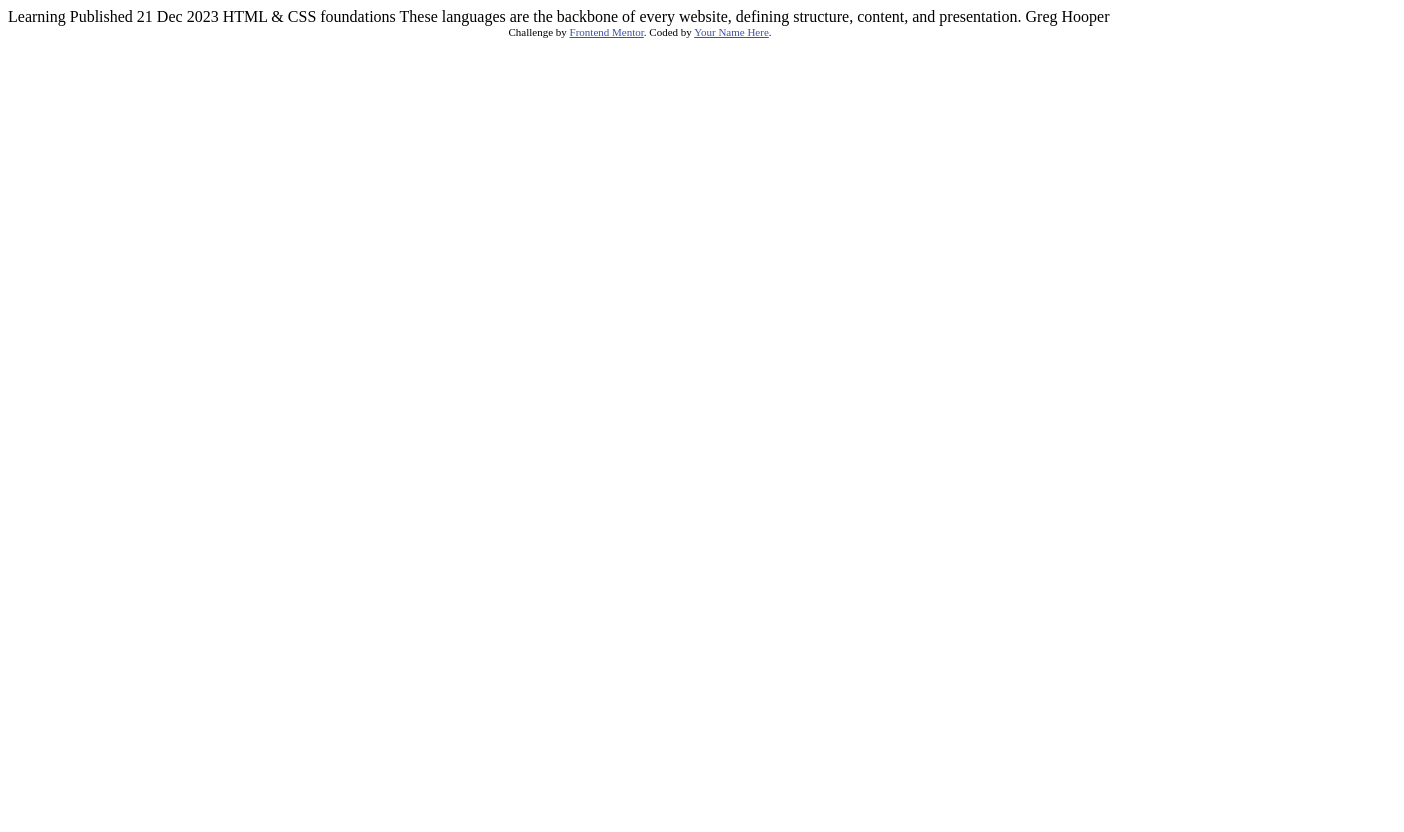
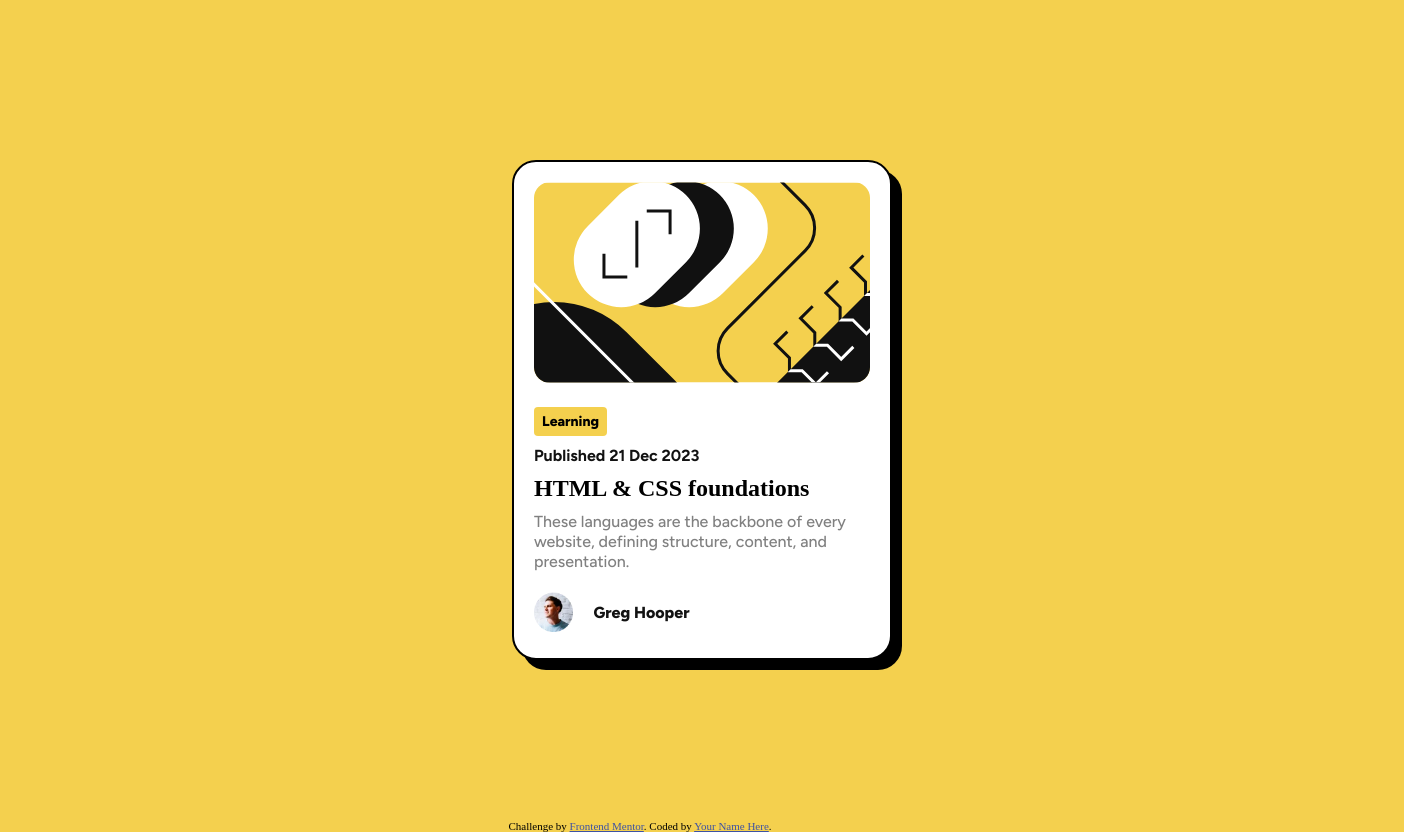
Before and after one commit to Anujkumar6316/Frontend_mentor_challenge, a plain HTML site: page blog-preview-card-main/index.html in a window 1280 px wide. Shown: the whole page, 1404 px wide, since content can reach past the window. Before the commit the page ends 800 px from the top, so only its background shows below. Drawn offline with Linux system fonts and the light colour scheme.

Commit message:
completed the blog preview card

```diff
--- a/blog-preview-card-main/index.html
+++ b/blog-preview-card-main/index.html
@@ -1,34 +1,78 @@
 <!DOCTYPE html>
 <html lang="en">
+
 <head>
   <meta charset="UTF-8">
-  <meta name="viewport" content="width=device-width, initial-scale=1.0"> <!-- displays site properly based on user's device -->
+  <meta name="viewport" content="width=device-width, initial-scale=1.0">
+  <!-- displays site properly based on user's device -->
 
   <link rel="icon" type="image/png" sizes="32x32" href="./assets/images/favicon-32x32.png">
 
   <title>Frontend Mentor | Blog preview card</title>
 
   <!-- Feel free to remove these styles or customise in your own stylesheet 👍 -->
-  <style>
-    .attribution { font-size: 11px; text-align: center; }
-    .attribution a { color: hsl(228, 45%, 44%); }
-  </style>
+  <link rel="stylesheet" href="style.css">
 </head>
+
 <body>
+  <div class="container">
+    <div class="card">
+      <div class="card-img">
+        <svg xmlns="http://www.w3.org/2000/svg" width="336" height="201" fill="none" viewBox="0 0 336 201">
+          <g clip-path="url(#a)">
+            <path fill="#F4D04E" d="M0 .5h336v200H0z" />
+            <rect width="139" height="95" x="87.996" y="77.729" fill="#fff" rx="47.5"
+              transform="rotate(-45 87.996 77.729)" />
+            <rect width="139" height="95" x="54.055" y="77.729" fill="#111" rx="47.5"
+              transform="rotate(-45 54.055 77.729)" />
+            <path fill="#111" d="M234.864 209.036 451.4-7.5l67.175 67.175-216.536 216.536z" />
+            <rect width="139" height="95" x="20.114" y="77.729" fill="#fff" rx="47.5"
+              transform="rotate(-45 20.114 77.729)" />
+            <rect width="204.19" height="270.554" fill="#111" rx="102.095"
+              transform="scale(-1 1) rotate(45 -103.887 14.564)" />
+            <path stroke="#fff" stroke-width="3"
+              d="m6.69-357.5 135.583 135.727c12.481 12.494 12.481 32.737 0 45.231L-45.544 11.475c-12.481 12.494-12.481 32.737 0 45.23L107.088 209.5" />
+            <path stroke="#111" stroke-width="3"
+              d="M69.965 71.719v23.334h23.334M136.079 52.273V28.94h-23.334M102.845 38.838v46.67M210.364-37.5l60.873 60.873c12.497 12.496 12.497 32.758 0 45.254l-77.745 77.746c-12.497 12.496-12.497 32.758 0 45.254l69.872 69.873" />
+            <path stroke="#111" stroke-width="3"
+              d="m253.339 149.574-12.144 12.145 14.256 14.257v12.672h12.673l13.729 13.729 12.145-12.145M278.685 124.228l-12.145 12.145 14.257 14.257v12.673h12.673l13.729 13.729 12.145-12.145M304.031 98.883l-12.145 12.144 14.257 14.257v12.673h12.673l13.729 13.729 12.144-12.145M329.376 73.537l-12.145 12.145 14.257 14.257v12.672h12.673l13.729 13.729 12.145-12.144" />
+            <path stroke="#fff" stroke-width="5"
+              d="m354.722 48.191-12.145 12.145 14.257 14.257v12.673h12.673l13.729 13.729 12.145-12.145" />
+            <mask id="b" width="285" height="285" x="234" y="-8" maskUnits="userSpaceOnUse" style="mask-type:alpha">
+              <path fill="#111" d="M234.864 209.036 451.4-7.5l67.175 67.175-216.536 216.536z" />
+            </mask>
+            <g stroke="#fff" mask="url(#b)">
+              <path stroke-width="3"
+                d="m253.339 149.574-12.144 12.145 14.256 14.257v12.672h12.673l13.729 13.729 12.145-12.145M278.685 124.228l-12.145 12.145 14.257 14.257v12.673h12.673l13.729 13.729 12.145-12.145M304.031 98.883l-12.145 12.144 14.257 14.257v12.673h12.673l13.729 13.729 12.144-12.145M329.376 73.537l-12.145 12.145 14.257 14.257v12.672h12.673l13.729 13.729 12.145-12.145" />
+              <path stroke-width="5"
+                d="m354.722 48.191-12.145 12.145 14.257 14.257v12.673h12.673l13.729 13.729 12.145-12.145" />
+            </g>
+          </g>
+          <defs>
+            <clipPath id="a">
+              <path fill="#fff" d="M0 .5h336v200H0z" />
+            </clipPath>
+          </defs>
+        </svg>
+      </div>
+      <div class="card-content">
+        <button class="btn">Learning</button>
+        <h4>Published 21 Dec 2023</h4>
+        <h2>HTML & CSS foundations</h2>
+        <p>These languages are the backbone of every website, defining structure, content, and presentation.</p>
+        <div class="user">
+          <img src="assets/images/image-avatar.webp">
+          <h4> Greg Hooper</h4>
+        </div>
+      </div>
+    </div>
+  </div>
 
-  Learning
-
-  Published 21 Dec 2023
-
-  HTML & CSS foundations
-
-  These languages are the backbone of every website, defining structure, content, and presentation.
-
-  Greg Hooper
 
   <div class="attribution">
     Challenge by <a href="https://www.frontendmentor.io?ref=challenge" target="_blank">Frontend Mentor</a>.
     Coded by <a href="#">Your Name Here</a>.
   </div>
 </body>
+
 </html>
--- /dev/null
+++ b/blog-preview-card-main/style.css
@@ -0,0 +1,112 @@
+@import url('https://fonts.googleapis.com/css2?family=Figtree:ital,wght@0,300..900;1,300..900&display=swap');
+
+.attribution {
+    font-size: 11px;
+    text-align: center;
+}
+
+.attribution a {
+    color: hsl(228, 45%, 44%);
+}
+
+* {
+    padding: 0;
+    margin: 0;
+    box-sizing: border-box;
+}
+
+body{
+    background-color: var(--Yellow);
+}
+
+:root {
+    /* ### Primary */
+    --Yellow: hsl(47, 88%, 63%);
+    /* ### Neutral */
+    --White: hsl(0, 0%, 100%);
+    --Grey: hsl(0, 0%, 50%);
+    --Black: hsl(0, 0%, 7%);
+    --Figtree: 'Figtree', cursive;
+    --bold: 800;
+    --normal: 500;
+}
+
+.container{
+    background-color: var(--White);
+    border: 2px solid red;
+    display: inline-block;
+    border: 2px solid black;
+    /* box-shadow: inset; */
+    /* margin-inline: auto; */
+    margin: 20vh 40vw;
+    height: 500px;
+    border-radius: 24px;
+    box-shadow: 10px 10px;
+}
+
+.card{
+    display: flex;
+    flex-direction: column;
+    align-items: center;
+    justify-content: space-around;
+}
+
+.card-img{
+    margin: 20px;
+    /* border-radius: 16px; */
+}
+
+.card-img svg{
+    border-radius: 16px;
+}
+
+.card-content{
+    margin: 0 20px;
+}
+
+.btn{
+    border: none;
+    background-color: var(--Yellow);
+    padding: 6px 8px;
+    border-radius: 4px;
+    font-size: 14px;
+    font-weight: var(--bold);
+    font-family: var(--Figtree);
+    margin-bottom: 10px;
+}
+
+.card-content h4{
+    font-family: var(--Figtree);
+    color: var(--Black);
+    margin-bottom: 10px;
+}
+
+.card-content h2{
+    font-weight: var(--bold);
+}
+
+.card-content p{
+    font-family: var(--Figtree);
+    color: var(--Grey);
+    font-weight: var(--normal);
+    margin: 10px 0;
+    line-height: 20px;
+}
+
+.user{
+    display: flex;
+    align-items: center;
+    /* justify-content: sp; */
+}
+
+.user img{
+    height: 40px;
+    margin: 10px 0;
+    margin-right: 20px;
+}
+
+.user h4{
+    font-family: var(--Figtree);
+    font-weight: var(--bold);
+    margin: 10px 0;
+}
```
Also changed, not shown: index.html (+5 -0 lines).
